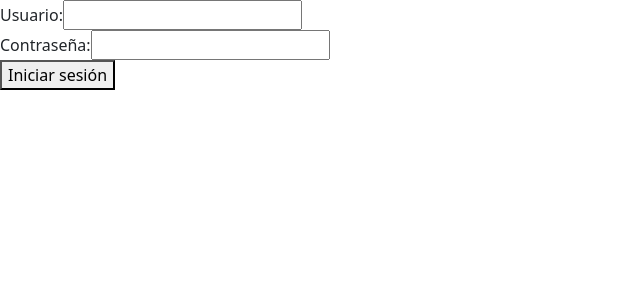
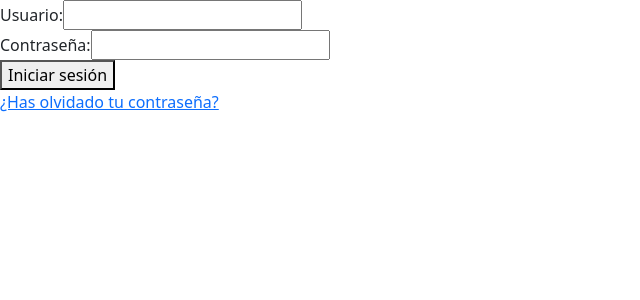
Before and after one commit to TrackMeUp/TrackMeUp, a React (Vite) app in the folder frontend/: page /login in a window 1280 px wide. Shown: the top 300 px of the page, without its empty margins (0-640 px from the left). Built offline with nearby package versions, Linux system fonts and the light colour scheme; no server answers.

Commit message:
Update login.jsx

```diff
--- a/frontend/src/pages/login.jsx
+++ b/frontend/src/pages/login.jsx
@@ -1,32 +1,25 @@
-import { useState } from "react";
+import { useState } from "react"; // Para usar funcionalidades de React en versiones anteriores
 import { UserController } from "../controllers/UserController";
 
-export function Login({ onLogin }) {
+//import './login.css';
+
+export function Login() {
+    // Validación del formulario (Cliente)
     const [user, setUser] = useState("");
     const [password, setPassword] = useState("");
-    const [error, setError] = useState("");
 
     const userController = new UserController();
 
     const handleLogin = async (event) => {
-        event.preventDefault();
-
-        // Validación del login (por ejemplo, llamada a validateLogin)
-        const isValid = validateLogin(user, password);
-        if (!isValid) return;
+        // Controlador del botón "Iniciar sesión"
+        event.preventDefault(); // Evita el envío del formulario sin validar
 
         const result = await userController.login(user, password);
-        if (result.success) {
-            // Si el login es exitoso, cambia el estado de autenticación
-            onLogin();  // Llama a la función que pasaste como prop
-        } else {
-            setError("Error en el inicio de sesión. Intenta nuevamente.");
-        }
     };
 
     return (
         <section>
-            <form onSubmit={handleLogin}>
+            <form id="loginForm" action="login" onSubmit={handleLogin}>
                 <div>
                     <label htmlFor="user">Usuario: </label>
                     <input
@@ -37,6 +30,7 @@ export function Login({ onLogin }) {
                         onChange={(e) => setUser(e.target.value)}
                     />
                 </div>
+
                 <div>
                     <label htmlFor="password">Contraseña: </label>
                     <input
@@ -47,9 +41,14 @@ export function Login({ onLogin }) {
                         onChange={(e) => setPassword(e.target.value)}
                     />
                 </div>
-                {error && <p style={{ color: "red" }}>{error}</p>} {/* Mostrar error */}
+
                 <div>
                     <button type="submit">Iniciar sesión</button>
+                </div>
+
+                <div>
+                    <a href="">¿Has olvidado tu contraseña?</a>
+                    {/* Completar ruta */}
                 </div>
             </form>
         </section>
```
